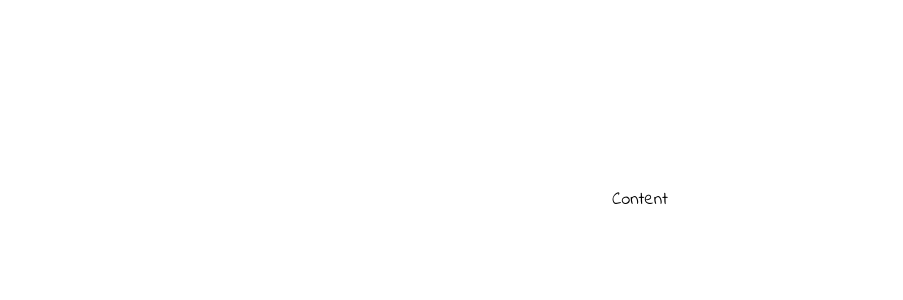
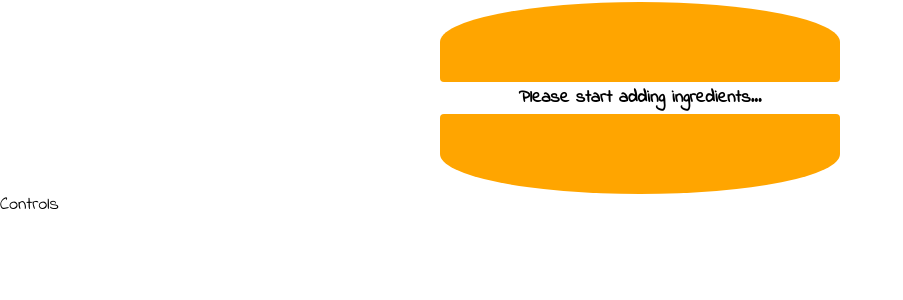
Before and after one commit to Mak-Pro/react-practice, a React (Create React App) app: page / in a window 1280 px wide. Shown: the top 300 px of the page, without its empty margins (0-903 px from the left). Built offline with nearby package versions, Linux system fonts and the light colour scheme.

Commit message:
ingredients dynamic output

```diff
--- a/public/index.html
+++ b/public/index.html
@@ -26,7 +26,7 @@
       Learn how to configure a non-root public URL by running `npm run build`.
     -->
     <link href="https://fonts.googleapis.com/css?family=Indie+Flower&display=swap" rel="stylesheet">
-    <title>Practice</title>
+    <title>Burger Builder</title>
   </head>
   <body>
     <noscript>You need to enable JavaScript to run this app.</noscript>
--- a/src/App.js
+++ b/src/App.js
@@ -1,5 +1,7 @@
 import React, { Component } from 'react';
 
+
+import Layout from './components/Layout/Layout.js';
 
 
 class App extends Component {
@@ -14,9 +16,9 @@ class App extends Component {
 	render() {
 
 		return (
-			<div className="content__container">
-				Content
-			</div>
+			<Layout>
+					<p>layout</p>
+			</Layout>
 	  );
 	}
 
--- /dev/null
+++ b/src/components/Layout/Layout.js
@@ -0,0 +1,19 @@
+import React, { Fragment } from 'react';
+
+import classes from './Layout.module.scss';
+
+
+import BurgerBuilder from '../../containers/BurgerBuilder/BurgerBuilder.js';
+
+
+const Layout = (props) => {
+	return (
+		<Fragment>
+			<main className={classes.main}>
+				<BurgerBuilder />
+			</main>
+		</Fragment>
+	);
+}
+
+export default Layout;
--- /dev/null
+++ b/src/containers/BurgerBuilder/Burger/Burger.js
@@ -0,0 +1,34 @@
+import React from 'react';
+
+import classes from './Burger.module.scss';
+
+
+import BurgerIngredient from './BurgerIngredient/BurgerIngredient.js';
+
+
+const Burger = (props) => {
+
+	const { ingredients } = props;
+	const transformedIngredientsArray = [];
+	Object.keys(ingredients).map(ingredient => {
+		for(let i = 0; i < ingredients[ingredient]; i++) {
+			transformedIngredientsArray.push(ingredient);
+		}
+	});
+
+	const transformedIngredients = transformedIngredientsArray.map((ingredient, index) => {
+		return <BurgerIngredient key={`${ingredient}-${index}`} type={ingredient}/>;
+	})
+
+	const ingredientsList = transformedIngredients.length > 0 ? transformedIngredients : <h3 className={classes.burger__empty_title}>Please start adding ingredients...</h3>;
+
+	return (
+		<div className={classes.burger}>
+			<BurgerIngredient type='breadTop'/>
+				{ingredientsList}
+			<BurgerIngredient type='breadBottom'/>
+		</div>
+	);
+}
+
+export default Burger;
--- /dev/null
+++ b/src/containers/BurgerBuilder/Burger/Burger.module.scss
@@ -0,0 +1,11 @@
+.burger {
+	width: 100%;
+	max-width: 40rem;
+	margin: 0 auto;
+
+	&__empty_title {
+		text-align: center;
+		font-weight: 700;
+		padding: 0.5rem 0;
+	}
+}
--- /dev/null
+++ b/src/containers/BurgerBuilder/Burger/BurgerIngredient/BurgerIngredient.js
@@ -0,0 +1,40 @@
+import React from 'react';
+
+import classes from './BurgerIngredient.module.scss';
+
+const BurgerIngredient = (props) => {
+
+	const { type } = props;
+
+	let ingredient = null;
+
+	switch (type) {
+		case('breadTop'):
+			ingredient = <div className={[classes.burger__ingredient, classes.breadTop].join(' ')}></div>;
+			break;
+		case('salad'):
+			ingredient = <div className={[classes.burger__ingredient, classes.salad].join(' ')}>salad</div>;
+			break;
+		case('bacon'):
+			ingredient = <div className={[classes.burger__ingredient, classes.bacon].join(' ')}>bacon</div>;
+			break;
+		case('cheese'):
+			ingredient = <div className={[classes.burger__ingredient, classes.cheese].join(' ')}>cheese</div>;
+			break;
+		case('meat'):
+			ingredient = <div className={[classes.burger__ingredient, classes.meat].join(' ')}>meat</div>;
+			break;
+		case('tomatoes'):
+			ingredient = <div className={[classes.burger__ingredient, classes.tomatoes].join(' ')}>tomatoes</div>;
+			break;
+		case('breadBottom'):
+			ingredient = <div className={[classes.burger__ingredient, classes.breadBottom].join(' ')}></div>;
+			break;
+		default:
+			ingredient = null;
+	}
+
+	return ingredient;
+}
+
+export default BurgerIngredient;
--- /dev/null
+++ b/src/containers/BurgerBuilder/Burger/BurgerIngredient/BurgerIngredient.module.scss
@@ -0,0 +1,43 @@
+.burger__ingredient {
+	width: 100%;
+	margin: 2px 0;
+	height: 3rem;
+	border-radius: 4px;
+	display: flex;
+	align-items: center;
+	justify-content: center;
+
+	&.breadTop {
+		background: orange;
+		height: 8rem;
+		border-top-left-radius: 50%;
+		border-top-right-radius: 50%;
+	}
+
+	&.breadBottom {
+		background: orange;
+		height: 8rem;
+		border-bottom-left-radius: 50%;
+		border-bottom-right-radius: 50%;
+	}
+
+	&.salad {
+		background: limegreen;
+	}
+
+	&.bacon {
+		background: maroon;
+	}
+
+	&.cheese {
+		background: yellow;
+	}
+
+	&.meat {
+		background: red;
+	}
+
+	&.tomatoes {
+		background: tomato;
+	}
+}
--- /dev/null
+++ b/src/containers/BurgerBuilder/BurgerBuilder.js
@@ -0,0 +1,37 @@
+import React, { Component, Fragment } from 'react';
+
+import classes from './BurgerBuilder.module.scss';
+
+
+import Burger from './Burger/Burger.js';
+
+
+class BurgerBuilder extends Component {
+
+	constructor(props) {
+		super(props);
+	}
+
+
+	state = {
+		ingredients: {
+			salad: 0,
+			bacon: 0,
+			cheese: 0,
+			meat: 0,
+			tomatoes: 0,
+		}
+	}
+
+
+  render() {
+    return (
+			<Fragment>
+				<Burger ingredients={this.state.ingredients}/>
+				<p>Controls</p>
+			</Fragment>
+    );
+  }
+}
+
+export default BurgerBuilder;
```
Also changed, not shown: src/components/Layout/Layout.module.scss (added), src/containers/BurgerBuilder/BurgerBuilder.module.scss (added).
